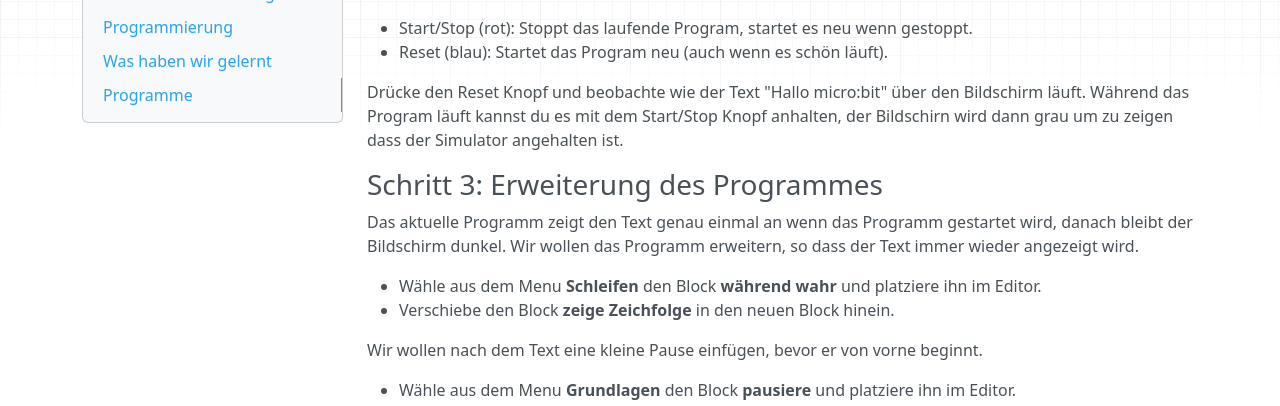
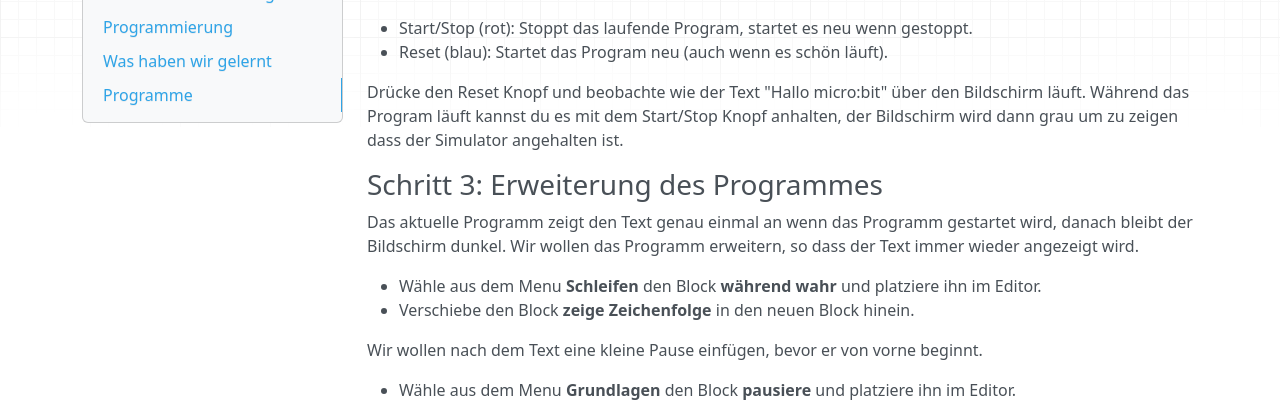
Before and after one commit to renestraub/ehk1, an MkDocs documentation site: the page built from docs/lessons/10_hello_world/lesson.md, in a window 1280 px wide and 900 px high, scrolled down 1921 px. Shown: the part 179-585 px from the top of the window. Built offline with MkDocs 1.6.1, drawn with Linux system fonts in a browser that asks for light colours; nearby versions of some CDN libraries; some of the changed text lies outside the part shown.

Commit message:
Fixed some typos

```diff
--- a/docs/lessons/10_hello_world/lesson.md
+++ b/docs/lessons/10_hello_world/lesson.md
@@ -54,7 +54,7 @@
 *   Start/Stop (rot): Stoppt das laufende Program, startet es neu wenn gestoppt.
 *   Reset (blau): Startet das Program neu (auch wenn es schön läuft).
 
-Drücke den Reset Knopf und beobachte wie der Text "Hallo micro:bit" über den Bildschirm läuft. Während das Program läuft kannst du es mit dem Start/Stop Knopf anhalten, der Bildschirn wird dann grau um zu zeigen dass der Simulator angehalten ist.
+Drücke den Reset Knopf und beobachte wie der Text "Hallo micro:bit" über den Bildschirm läuft. Während das Program läuft kannst du es mit dem Start/Stop Knopf anhalten, der Bildschirm wird dann grau um zu zeigen dass der Simulator angehalten ist.
 
 
 
@@ -63,7 +63,7 @@
 Das aktuelle Programm zeigt den Text genau einmal an wenn das Programm gestartet wird, danach bleibt der Bildschirm dunkel. Wir wollen das Programm erweitern, so dass der Text immer wieder angezeigt wird.
 
 *   Wähle aus dem Menu **Schleifen** den Block **während wahr** und platziere ihn im Editor.
-*   Verschiebe den Block **zeige Zeichfolge** in den neuen Block hinein.
+*   Verschiebe den Block **zeige Zeichenfolge** in den neuen Block hinein.
 
 Wir wollen nach dem Text eine kleine Pause einfügen, bevor er von vorne beginnt.
 
```
Also changed, not shown: other parts of docs/lessons/10_hello_world/lesson.md (+3 -3 lines), docs/lessons/32_level_python/lesson.md (+1 -1 lines), docs/lessons/62_lightswitch_python/lesson.md (+1 -1 lines).
